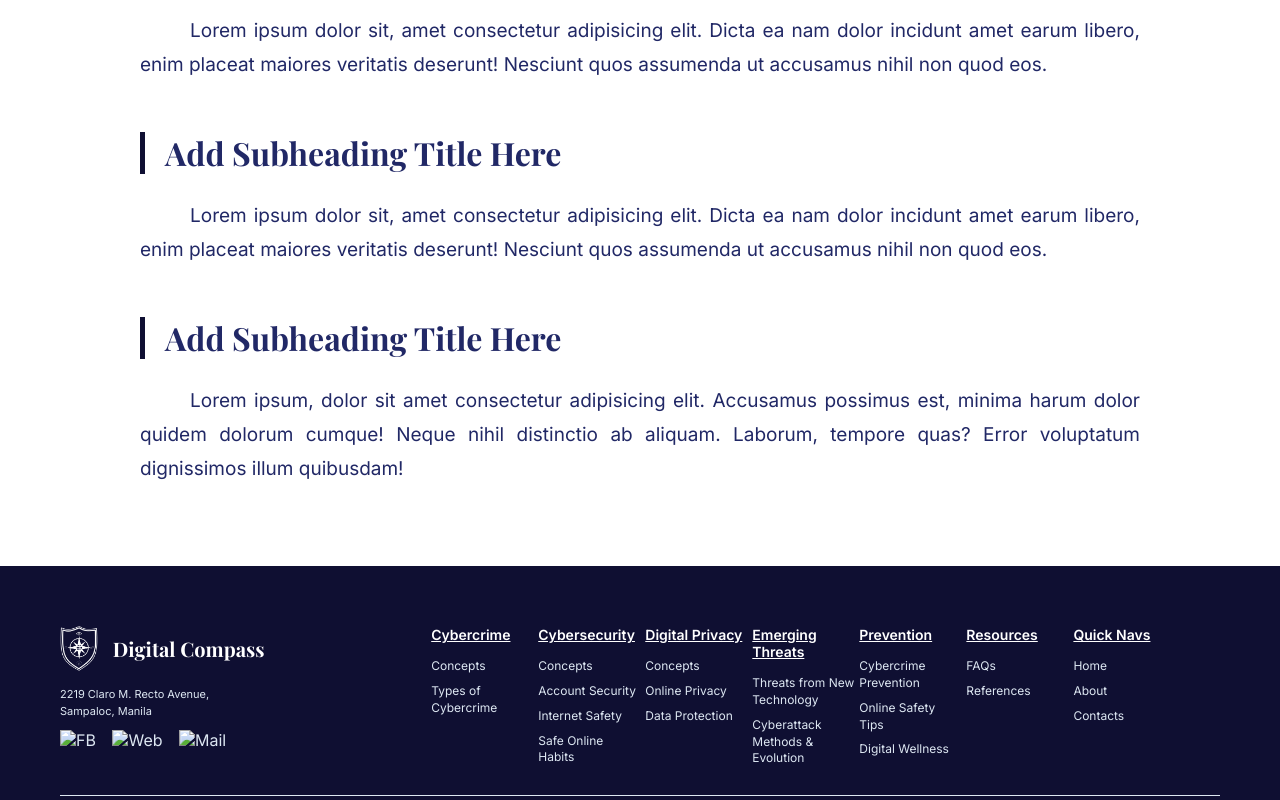
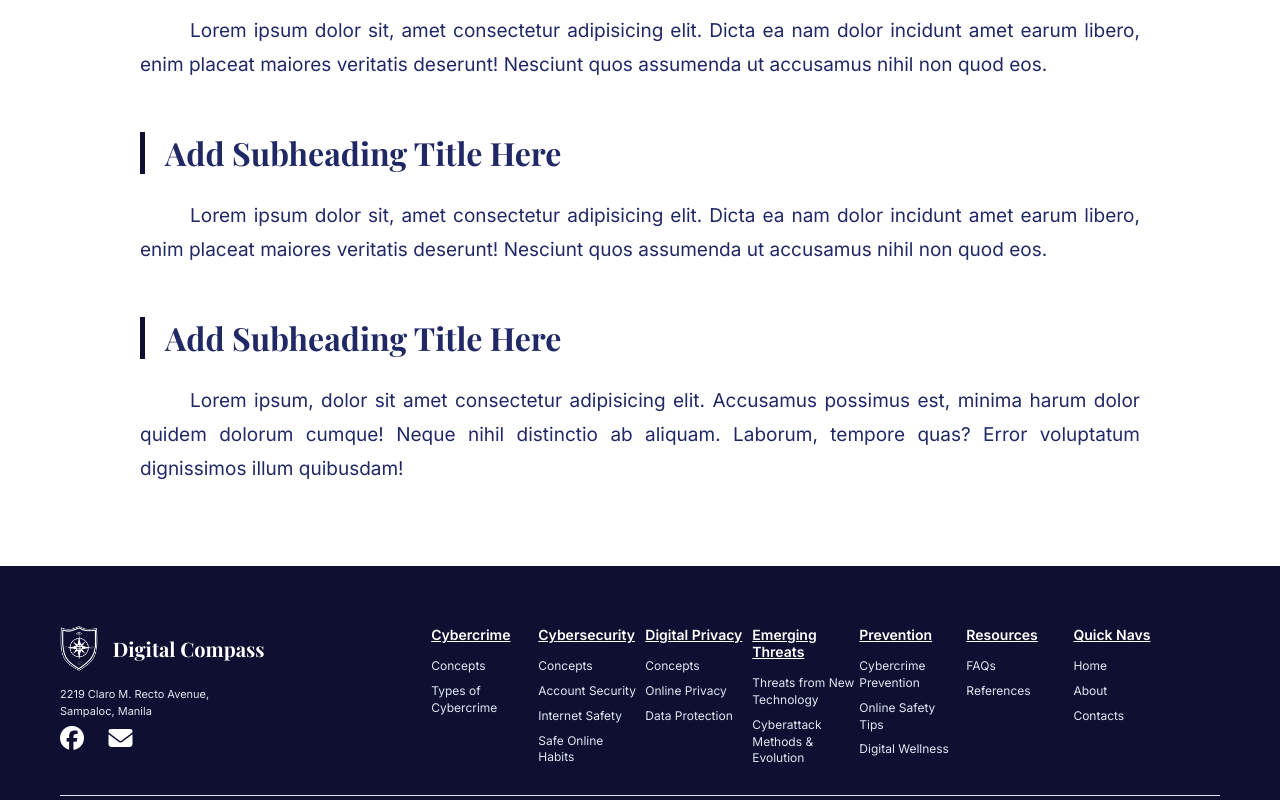
Before and after one commit to jadebianca/digital-compass, a plain HTML site: page article-template.html in a window 1280 px wide. Shown: the part 1559-2359 px from the top of the page. Drawn offline with nearby package versions, Linux system fonts and the light colour scheme.

Commit message:
commit on "main"

```diff
--- a/article-template.html
+++ b/article-template.html
@@ -6,6 +6,7 @@
     <title>Digital Compass</title>
     <link href="https://fonts.googleapis.com/css2?family=Inter:wght@400;600;700&family=Playfair+Display:wght@700&display=swap" rel="stylesheet">
     <link rel="icon" href="../MEDIAS/icon.png" type="image/x-icon">
+    <link rel="stylesheet" href="https://cdnjs.cloudflare.com/ajax/libs/font-awesome/6.5.1/css/all.min.css">
     <link rel="stylesheet" href="css/navigations.css">
     <style type="text/css">
         body {
@@ -219,9 +220,8 @@
             <span class="logo-text" id="top">Digital Compass</span>
             <p>2219 Claro M. Recto Avenue,<br>Sampaloc, Manila</p>
             <div class="social-icons">
-                <img src="#" alt="FB">
-                <img src="#" alt="Web">
-                <img src="#" alt="Mail">
+                <a href="#"><i class="fa-brands fa-facebook"></i></a>
+                <a href="#"><i class="fa-solid fa-envelope"></i></a>
             </div>
         </div>
 
--- a/css/navigations.css
+++ b/css/navigations.css
@@ -77,14 +77,11 @@
     text-indent: 0;
 }
 
-.social-icons {
-    margin-top: 10px;
-}
-
-.social-icons img {
-    height: 22px;
-    margin-right: 12px;
-    vertical-align: middle;
+.social-icons a {
+    color: #FFFFFF;
+    font-size: 24px;
+    margin-right: 20px;
+    text-decoration: none;
 }
 
 .footer-columns-container {
```
